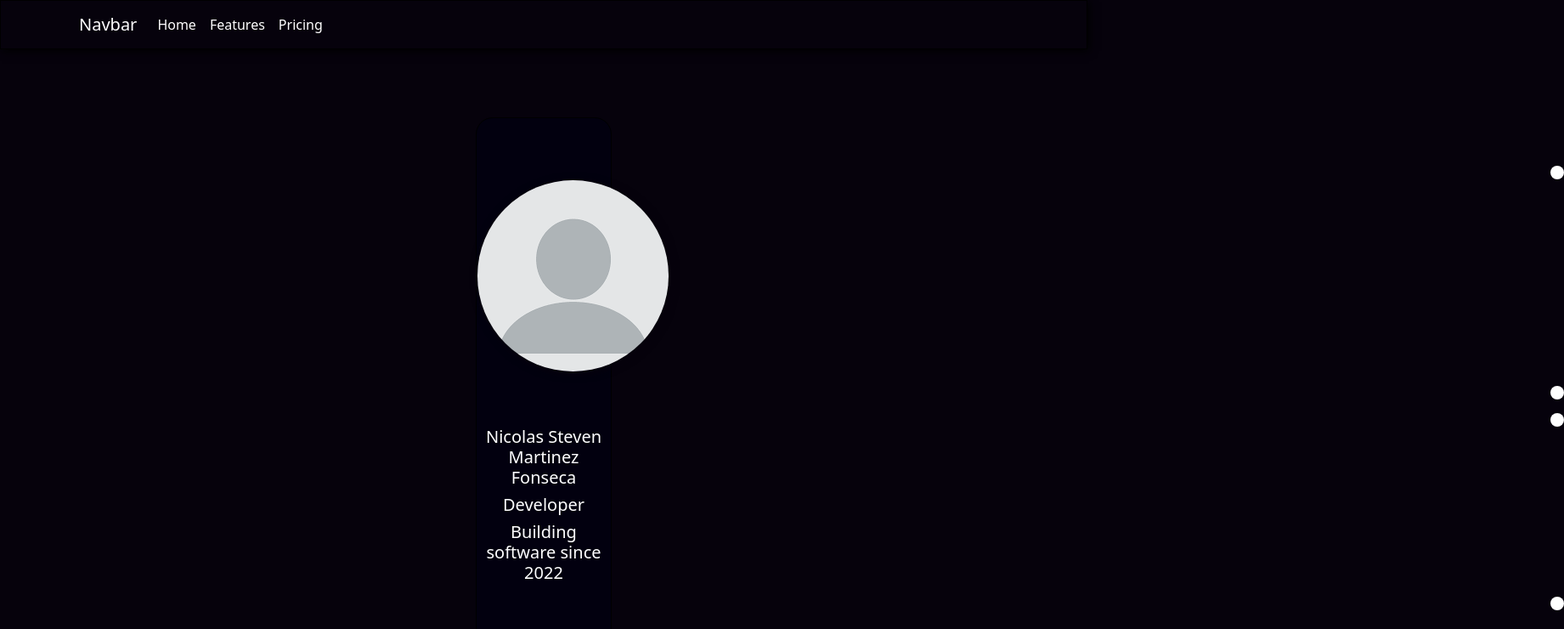
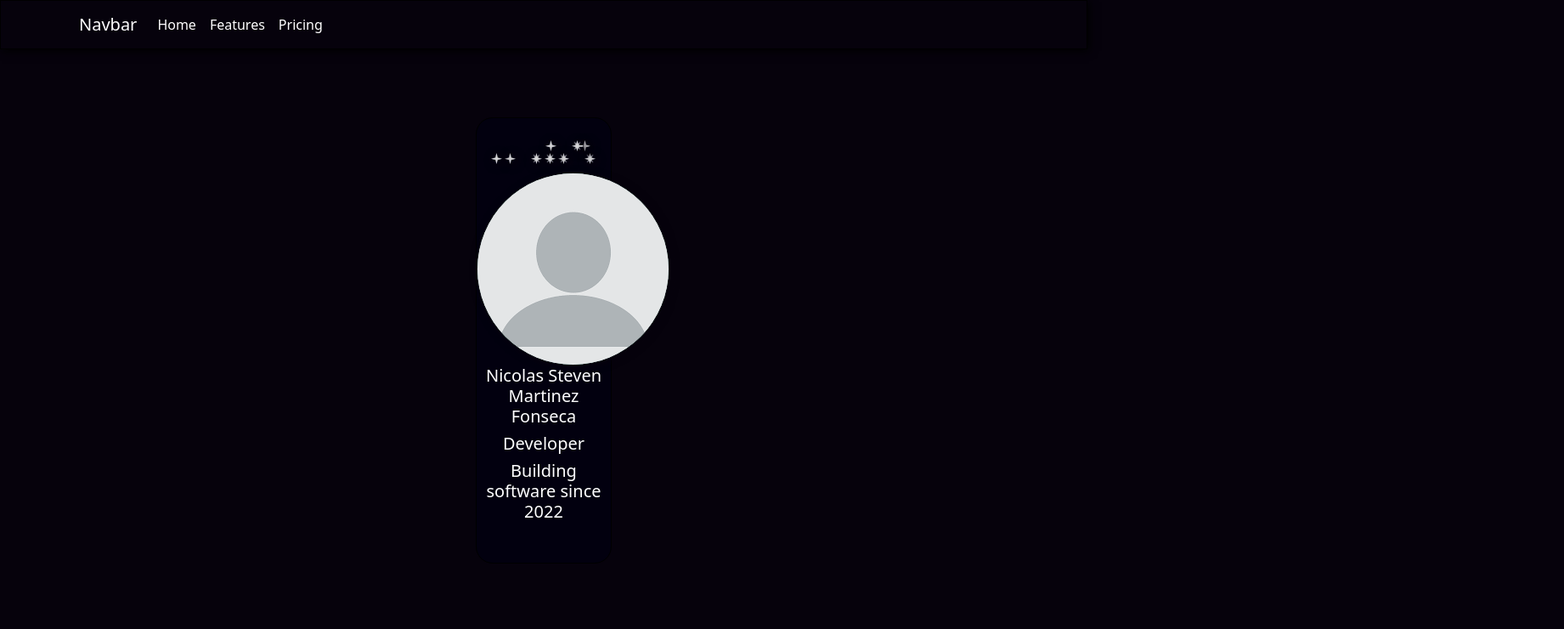
Before and after one commit to NicolasMZF/Coding-Portfolio, a plain HTML site: page index.html in a window 1280 px wide. Shown: the top 740 px of the page at 85% size, 1841 px wide, since content can reach past the window. Drawn offline with nearby package versions, Linux system fonts and the light colour scheme.

Commit message:
Advaces in front end animations

```diff
--- a/css/styles.css
+++ b/css/styles.css
@@ -26,22 +26,75 @@ body{
 
 }
 
-.estrella {
+
+.starContainer{
     position: relative;
-    color: white;
-    background: white;
-    width: 2vh;
-    height: 2vh;
-    border-radius: 50%;
-    animation: moveDiagonal 4s ease-in-out infinite; /* Aplica la animación 'move' */
+    width: 100%;
+    height: 100%;
 }
 
-@keyframes moveDiagonal{
-    0% { top: 0; left: 0; }
-    25% {
-        top: 0; left: calc(100vw - 2vh);
-        }
-    100% { top: 0; left: 0; } /* Vuelve a la posición inicial */
+
+
+.starContainer img:nth-child(1) {
+    top: 10%;
+    left: 20%;
+}
+
+.starContainer img:nth-child(2) {
+    top: 20%;
+    left: 60%;
+}
+
+.starContainer img:nth-child(3) {
+    top: 30%;
+    left: 40%;
+}
+
+.starContainer img:nth-child(4) {
+    top: 90%;
+    left: 10%;
+}
+
+.starContainer img:nth-child(5) {
+    bottom: 80%;
+    right: 40%;
+}
+
+.starContainer img:nth-child(6) {
+    top: 80%;
+    left: 80%;
+}
+
+.starContainer img:nth-child(7) {
+    bottom: 10%;
+    left: 76%;
+}
+
+.starContainer img:nth-child(8) {
+    top: 80%;
+    left: 50%;
+}
+
+.starContainer img:nth-child(9) {
+    bottom: 10%;
+    left: 70%;
+}
+.starContainer img{
+    position: absolute;
+    width: 15px;
+    animation: stars 4s infinite alternate;
+}
+
+@keyframes stars{
+    0% {
+        opacity: 100%;
+    }
+    50% {
+        opacity: 20%;
+    }
+    100% {
+        opacity: 100%;
+    }
 }
 
 #imgProfile{
@@ -50,6 +103,10 @@ body{
     text-align: center;
     align-items: center;
     margin-bottom: 20vh;
+}
+
+#profileImg{
+    background-color: #9EC8B9;
 }
 
 .imagen{
--- a/index.html
+++ b/index.html
@@ -38,14 +38,22 @@
        <div class="profile">
         <div id="imgProfile">
           <div class="imagen">
-            <div class="estrella"><p></p></div>
-          <img src="img/profile.png" alt="">
-          <div class="estrella"><p></p></div>
-          <div class="estrella"><p></p></div>
+            <div class="starContainer" >
+              <img class="star star1" src="img/star 2 angles.png" alt="">
+              <img class="star star2" src="img/star 4 anles.png" alt="">
+              <img class="star star2" src="img/star 4 anles.png" alt="">
+              <img class="star star1" src="img/star 2 angles.png" alt="">
+              <img class="star star1" src="img/star 2 angles.png" alt="">
+              <img class="star star2" src="img/star 4 anles.png" alt="">
+              <img class="star star1" src="img/star 2 angles.png" alt="">
+              <img class="star star2" src="img/star 4 anles.png" alt="">
+              <img class="star star2" src="img/star 4 anles.png" alt="">
+            </div>
+            <br>
+          <img id="profileImg" src="img/profile.png" alt="">
           <h5>Nicolas Steven Martinez Fonseca</h5>
           <h5>Developer</h5>
           <h5>Building software since 2022</h5>
-          <div class="estrella"><p></p></div>
           </div>
         </div>
        </div>
```
Also changed, not shown: img/star 2 angles.png (added), img/star 4 anles.png (added).
